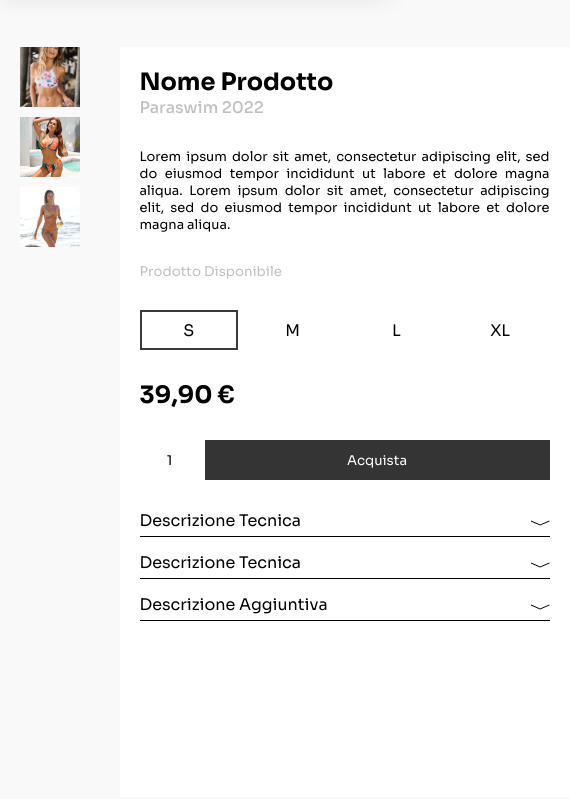
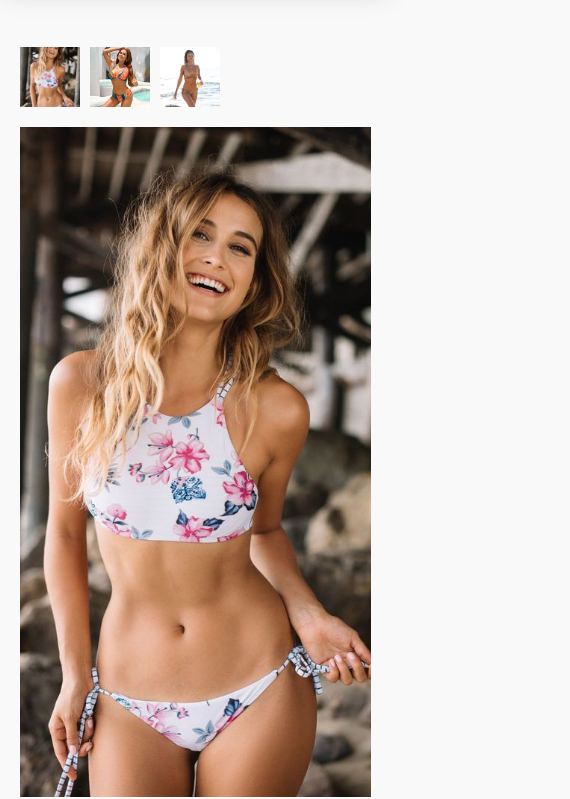
Before and after one commit to urbantwo/paranoia, a plain HTML site: page prodotto.html in a window 390 px wide. Shown: the part 63-862 px from the top of the page, 570 px wide, since content can reach past the window. Drawn offline with Linux system fonts and the light colour scheme.

Commit message:
prodotto-responsive

```diff
--- a/content/css/style-prodotti.css
+++ b/content/css/style-prodotti.css
@@ -49,6 +49,11 @@
     width: 100%;
     height: 80%;
     object-fit: contain;
+}
+
+.foto-prodotto{
+    height: 20px;
+    flex-grow: 1;
 }
 
 .nome-prod{
--- a/content/css/style-product-page.css
+++ b/content/css/style-product-page.css
@@ -8,6 +8,8 @@
     justify-content: space-between;
     flex-direction: row;
     column-gap: 20px;
+    row-gap: 20px;
+    flex-wrap: wrap;
 
 }
 
@@ -23,10 +25,11 @@
 }
 
 .container-thumbnail{
-    width: var(--thumb-size) !important;
+    /* width: var(--thumb-size) !important; */
     display: flex;
     flex-direction: column;
     row-gap: 10px;
+    column-gap: 10px;
 }
 
 .container-thumbnail > div  {
@@ -43,14 +46,16 @@
 }
 
 .container-info {
-    width: 450px;
+    width: 400px;
+    /* max-width: 45%; */
     /* height: 1000px; */
-    background-color: white;
+    /* background-color: white; */
     flex-shrink: 0;
     padding: 20px;
     display: flex;
     flex-flow: column;
     row-gap: 30px;
+    flex-grow: 1;
 }
 .container-info * {
     margin: 0;
@@ -108,10 +113,7 @@
     box-shadow:  inset 0 0 0 2px rgb(59, 59, 59);
 }
 
-.sticky {
-    top: 80px;
-    position: sticky;
-}
+
 
 .container-foto {
     width: 350px;
@@ -119,8 +121,10 @@
     max-height: 70%;
     display: flex;
     flex-flow: row;
-    flex-grow: 1;
+    flex-grow: 5;
     column-gap: 20px;
+    row-gap: 20px;
+
 
 }
 
@@ -210,3 +214,50 @@
 .spacer {
     height: 10px;
 }
+
+
+
+
+/* Extra small devices (phones, 600px and down) */
+@media only screen and (max-width: 600px) {}
+/* Small devices (portrait tablets and large phones, 600px and up) */
+@media only screen and (min-width: 600px) {}
+/* Medium devices (landscape tablets, 768px and up) */
+@media only screen and (max-width: 768px) {
+
+
+
+    .sticky {
+        top: 0;
+    }
+
+    .container-foto {
+
+        /* height: 70vh; */
+    }
+
+    .parte-prodotto, .container-foto {
+        flex-flow: column;
+    }
+
+    .container-thumbnail {
+        flex-flow: row;
+    }
+
+    .parte-prodotto > div {
+        width: 100%;
+    }
+
+
+
+}
+
+/* Large devices (laptops/desktops, 992px and up) */
+@media only screen and (min-width: 992px) {
+    .sticky {
+        top: 80px;
+        position: sticky;
+    }
+}
+/* Extra large devices (large laptops and desktops, 1200px and up) */
+@media only screen and (min-width: 1200px) {}
--- a/content/css/variabili.css
+++ b/content/css/variabili.css
@@ -6,7 +6,7 @@
     --grigio-scuro : rgb(52 52 52);
 }
 
-/*  {
-    transition-property: all;
+* {
+    transition-property: transform;
     transition-duration: 0.5s;
-} */
+}
--- a/content/js/app.js
+++ b/content/js/app.js
@@ -23,7 +23,11 @@ window.addEventListener('load',()=>{
         for (let index = 0; index < 15; index++) {
             elemento = elemento +   `
             <div class="prodotto">
-                    <img src="content/img/icepeak-ibague-bikini.jpg" alt="">
+            <div class="foto-prodotto">
+            <a href="./prodotto.html">
+            <img src="content/img/icepeak-ibague-bikini.jpg" alt="">
+            </a>
+            </div>
                     <div class="divisore"></div>
                     <div class="info-prodotto">
 
@@ -33,9 +37,9 @@ window.addEventListener('load',()=>{
                     </div>
 
                     <svg width="20" viewBox="0 0 34 34" fill="none" xmlns="http://www.w3.org/2000/svg">
-                        <rect x="16.6738" y="2" width="0.652174" height="30" fill="black" stroke="black" stroke-width="3"/>
-                        <rect x="2" y="17.3262" width="0.652174" height="30" transform="rotate(-90 2 17.3262)" fill="black" stroke="black" stroke-width="3"/>
-                        </svg>
+                    <rect x="16.6738" y="2" width="0.652174" height="30" fill="black" stroke="black" stroke-width="3"/>
+                    <rect x="2" y="17.3262" width="0.652174" height="30" transform="rotate(-90 2 17.3262)" fill="black" stroke="black" stroke-width="3"/>
+                    </svg>
 
                     </div>
                 </div>
```
Also changed, not shown: index.html (+6 -3 lines).
